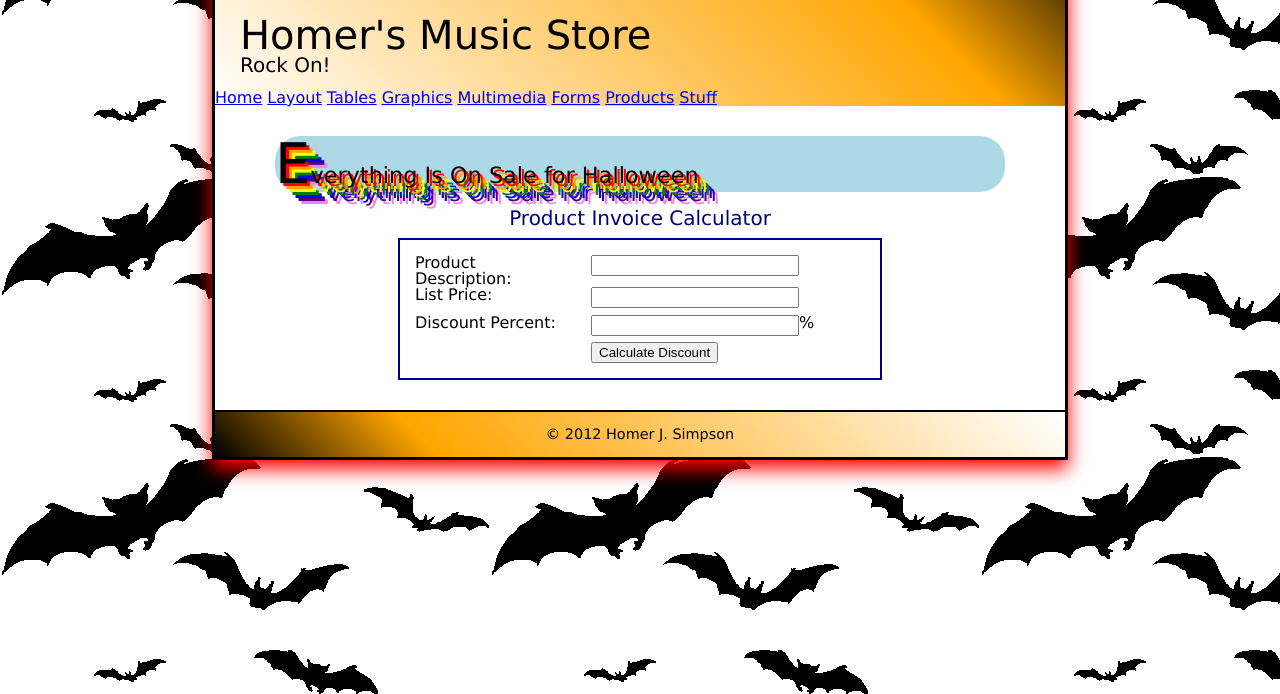
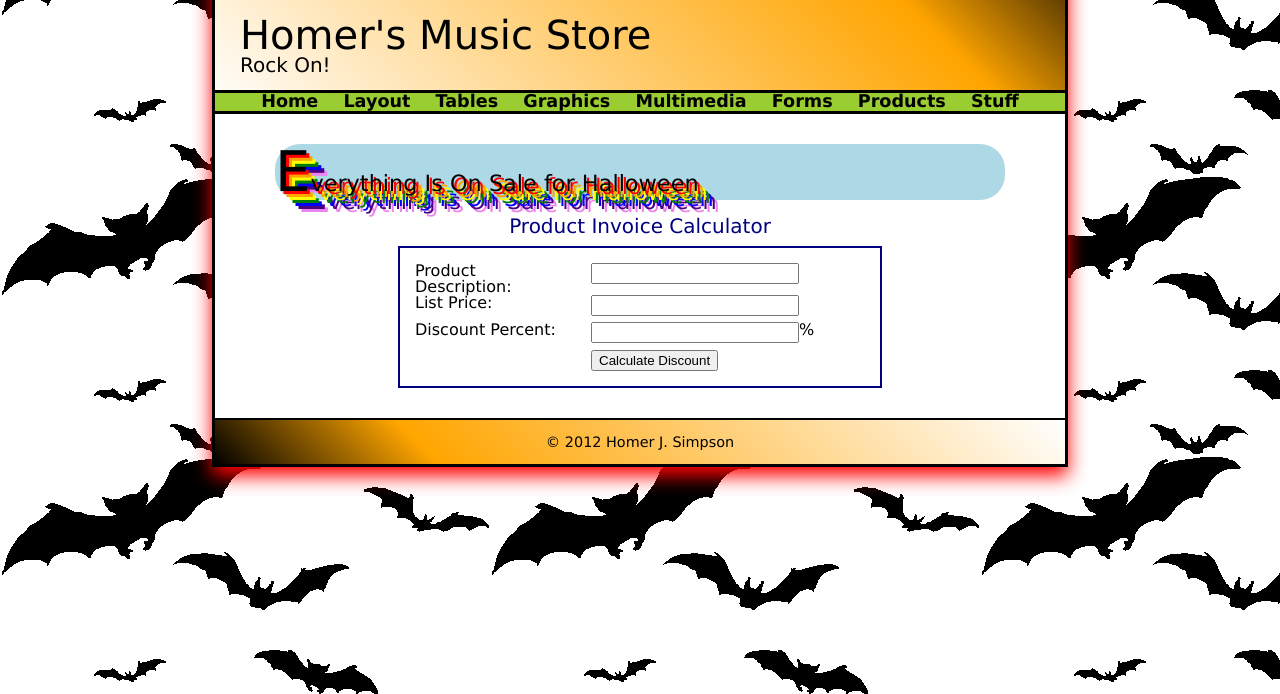
Before and after one commit to gryerson/Day06, a plain HTML site: page product_discount.html in a window 1280 px wide. Shown: the part 106-800 px from the top of the page. Drawn offline with Linux system fonts and the light colour scheme.

Commit message:
third commit

```diff
--- /dev/null
+++ b/css/nav.css
@@ -0,0 +1,44 @@
+/* Set nav bar background, border, and align text */
+
+nav {
+	background-color: yellowGreen;
+	border-top: 3px solid black;
+	border-bottom: 3px solid black;
+	text-align: center;
+}
+
+/* Remove margins and padding */
+
+nav, #main ul {
+	margin: 0;
+	padding: 0;
+}
+
+/* Style fonts and remove underline */
+
+nav a {
+	padding: 10px;
+	font-size: 110%;
+	font-weight: bold;
+	color: black;
+	text-decoration: none;
+}
+
+/* Eliminate list bullets */
+
+nav ul {
+	list-style-type: none;
+}
+
+/* Set hyperlinks as inline elements */
+
+nav li {
+	display: inline-block;
+}
+
+/* Add pseudo class states */
+
+#main li:hover a {
+	color: blue;
+	background-color: ghostWhite;
+}
--- a/product_discount.html
+++ b/product_discount.html
@@ -7,6 +7,7 @@
 	<link rel="shortcut icon" href="images/homer.ico" />
 	<link rel="stylesheet" href="css/reset.css" />
 	<link rel="stylesheet" href="css/main.css" />
+	<link rel="stylesheet" href="css/nav.css" />
 	<style>
 		/* Layout */
 
@@ -61,14 +62,17 @@
 			<h2>Rock On!</h2>
 		</hgroup>
 		<nav>
-			<a href="index.html">Home</a>
-			<a href="multi_column.html">Layout</a>
-			<a href="table.html">Tables</a>
-			<a href="images.html">Graphics</a>
-			<a href="video.html">Multimedia</a>
-			<a href="email_form.html">Forms</a>
-			<a href="product.php">Products</a>
-			<a href="geolocation.html">Stuff</a>
+			<ul id="main">
+				<li><a href="index.html">Home</a></li>
+				<li><a href="multi_column.html">Layout</a></li>
+				<li><a href="table.html">Tables</a></li>
+				<li><a href="images.html">Graphics</a></li>
+				<li><a href="video.html">Multimedia</a></li>
+				<li><a href="email_form.html">Forms</a></li>
+				<li><a href="product.php">Products</a></li>
+				<li><a href="geolocation.html">Stuff</a></li>
+			</ul>
+
 		</nav>
 	</header>
 	<section id="container">
```
Also changed, not shown: css/main.css (+2 -56 lines), index.html (+11 -8 lines).
